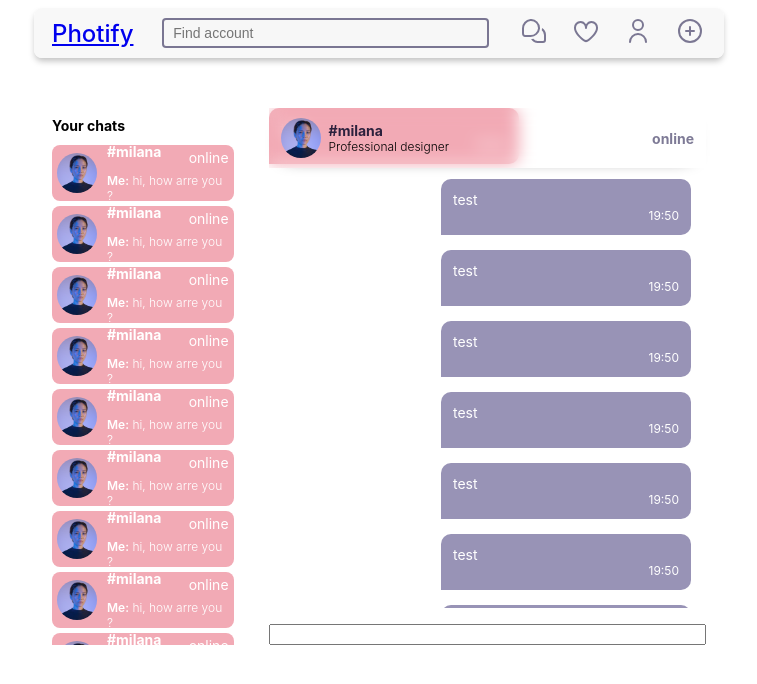
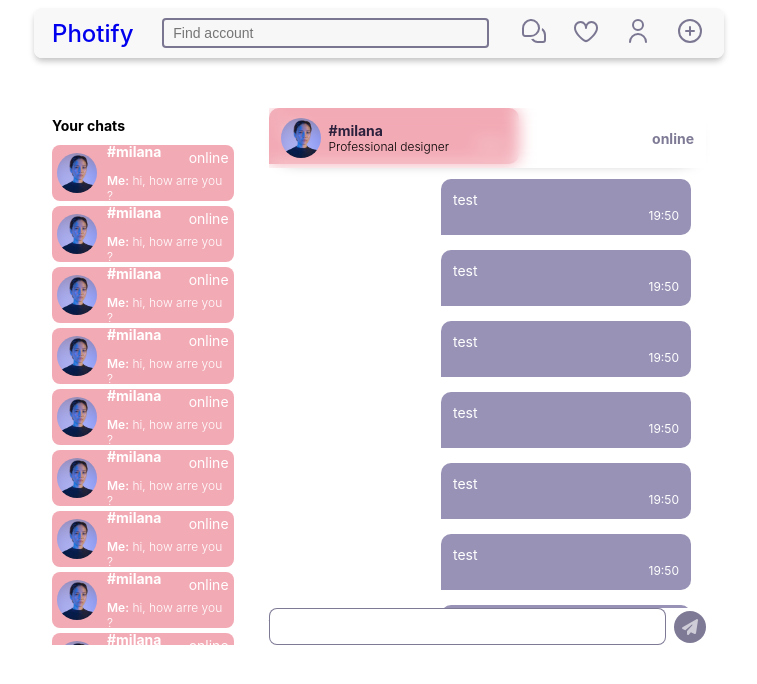
Before and after one commit to AlekseiKromski/photify, a React (Create React App) app: page /chat in a window 1280 px wide. Shown: the top 684 px of the page, without its empty margins (261-1018 px from the left). Built offline with nearby package versions, Linux system fonts and the light colour scheme.

Commit message:
add input component

```diff
--- a/src/components/UI/input/Input.js
+++ b/src/components/UI/input/Input.js
@@ -9,7 +9,8 @@ class Input extends Component {
                     this.props.setText(event.target.value)
                 }}
                 onKeyDown={(event) => {if(event.which === 13){this.props.createNewComment()}}}
-                type="text" className={Classes.input}/>
+                type="text"
+                className={Classes.input}/>
         );
     }
 }
--- a/src/components/chat/chat/ChatComponent.js
+++ b/src/components/chat/chat/ChatComponent.js
@@ -2,6 +2,8 @@ import React, {Component} from 'react';
 import Classes from './chat.module.css'
 import Header from './header/Header'
 import Messages from "./messages/Messages";
+import Input from '../../UI/input/Input'
+import Send from '../../UI/send/Send'
 class ChatComponent extends Component {
     render() {
         return (
@@ -11,7 +13,10 @@ class ChatComponent extends Component {
                 <div className={Classes.mock}>
 
                 </div>
-                <input type="text"/>
+                <div className={Classes.send}>
+                    <Input/>
+                    <Send/>
+                </div>
             </div>
         );
     }
--- a/src/components/chat/chat/chat.module.css
+++ b/src/components/chat/chat/chat.module.css
@@ -8,3 +8,10 @@
 .mock{
     flex: 1;
 }
+.send{
+    display: flex;
+    justify-content: space-between;
+    margin-top: 10px;
+    z-index: 1;
+    align-items: center;
+}
--- a/src/components/chat/chat/messages/Messages.js
+++ b/src/components/chat/chat/messages/Messages.js
@@ -34,7 +34,7 @@ class Messages extends Component {
                     <Message/>
                     <Message/>
                 </PerfectScrollbar>
-
+                <span className={Classes.isWriting}>#lana is writing ...</span>
             </div>
         );
     }
--- a/src/components/chat/chat/messages/messages.module.css
+++ b/src/components/chat/chat/messages/messages.module.css
@@ -3,3 +3,8 @@
     position: absolute;
     width: 100%;
 }
+.isWriting{
+    font-weight: 300;
+    font-size: 14px;
+    color: rgba(0, 3, 34, 0.54);
+}
--- a/src/components/navigaion/navigation.module.css
+++ b/src/components/navigaion/navigation.module.css
@@ -6,7 +6,6 @@
     display: flex;
     justify-content: space-between;
     align-items: center;
-
     background: rgba(248, 248, 248, 0.9);
     backdrop-filter: blur(9px);
 }
@@ -15,6 +14,11 @@
     color: #080036;
     font-weight: 500;
     margin: 0;
+
+}
+.logo a{
+    text-decoration: none;
+
 }
 .search{
     width: 327px;
```
Also changed, not shown: src/components/UI/input/Input.module.css (line endings or trailing spaces).
